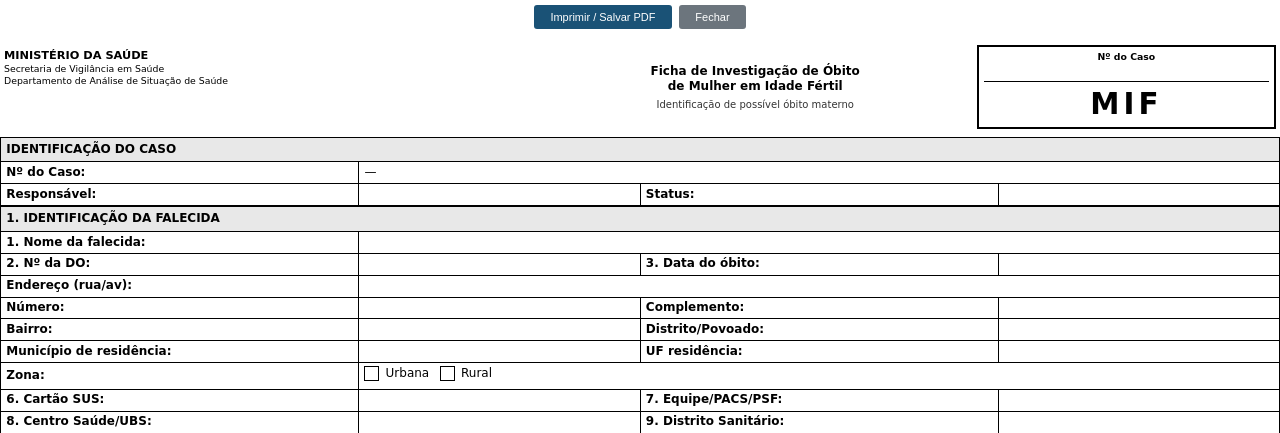
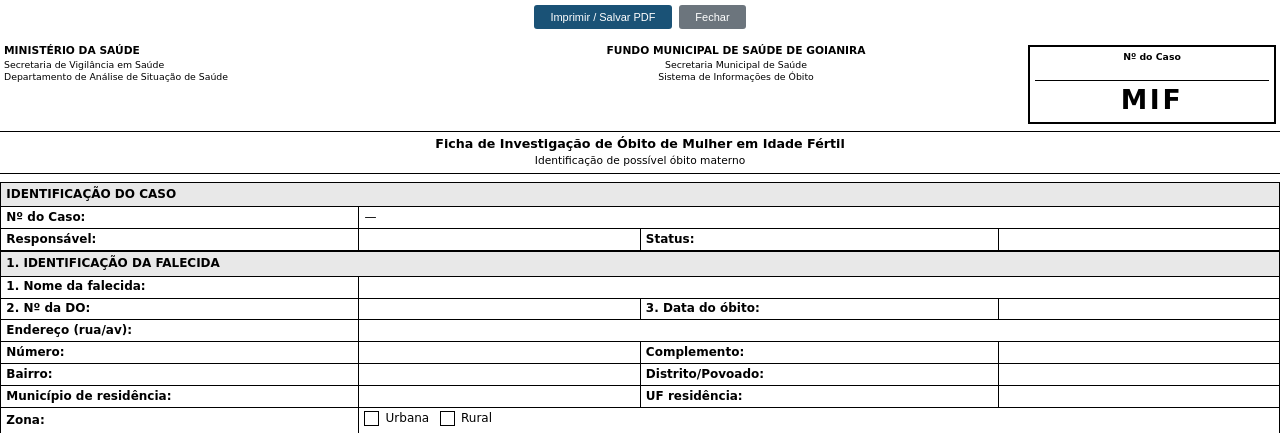
Before and after one commit to mmcerdan/svo, a Python web app: template templates/investigacoes/imprimir_mif.html in a window 1280 px wide. Shown: the top 433 px of the page. Run offline with Jinja, Linux system fonts and the light colour scheme; the template is opened without the code that fills it, so the values that code supplies are empty.

Commit message:
fix: MIF header logos + municipality restored
- Fix: _logo_data_uri path was app.root_path/static/ but static is at app.root_path/../static/
- Added os.path.join(app.root_path, '..', 'static', filename) to resolve correct path
- Header restructured into 2 rows as requested:
  Row 1: Logo MS+text (35%) | Logo Goianira+text (45%) | MIF badge box (20%)
  Row 2: Title centered spanning all columns
- Municipality text preserved: FUNDO MUNICIPAL DE SAÚDE DE GOIANIRA / Secretaria Municipal de Saúde
- All logos via base64 data URIs, no relative paths

```diff
--- a/app/utils/pdf.py
+++ b/app/utils/pdf.py
@@ -22,7 +22,8 @@ def _logo_data_uri(filename):
     if filename in _LOGO_CACHE:
         return _LOGO_CACHE[filename]
     app = current_app._get_current_object()
-    path = os.path.join(app.root_path, 'static', filename)
+    static_dir = os.path.join(app.root_path, '..', 'static')
+    path = os.path.join(static_dir, filename)
     if not os.path.isfile(path):
         _LOGO_CACHE[filename] = ''
         return ''
--- a/templates/investigacoes/imprimir_mif.html
+++ b/templates/investigacoes/imprimir_mif.html
@@ -21,47 +21,67 @@ body {
     background: #fff;
 }
 
-/* ============ CABEÇALHO ============ */
-.cabecalho { width: 100%; border-collapse: collapse; margin-bottom: 4pt; }
-.cabecalho td { border: none; padding: 2pt 3pt; vertical-align: top; }
-.cabecalho .bloco-esq { width: 42%; }
-.cabecalho .bloco-centro { width: 34%; text-align: center; vertical-align: middle; }
-.cabecalho .bloco-dir { width: 24%; }
+/* ============ CABEÇALHO (2 linhas, 3 blocos) ============ */
+.cabecalho { width: 100%; border-collapse: collapse; margin-bottom: 6pt; }
+.cabecalho td { padding: 2pt 3pt; vertical-align: middle; }
 
-.cabecalho .logo-img { height: 50px; width: auto; }
-.cabecalho .logo-img-small { height: 38px; width: auto; }
+/* Linha 1 */
+.cabecalho .c-esq { width: 35%; vertical-align: top; border: none; }
+.cabecalho .c-centro { width: 45%; vertical-align: top; text-align: center; border: none; }
+.cabecalho .c-dir { width: 20%; vertical-align: top; border: none; }
 
-.cabecalho .ms-text { font-size: 7pt; line-height: 1.25; color: #000; }
-.cabecalho .ms-text b { font-size: 8.5pt; display: block; margin-bottom: 1pt; }
-.cabecalho .ms-text span { display: block; }
+/* Logos */
+.cabecalho .logo-img { height: 55px; width: auto; display: block; }
+.cabecalho .logo-img-centro { height: 45px; width: auto; display: inline-block; margin-bottom: 2pt; }
 
-.cabecalho .centro-titulo { font-size: 9pt; font-weight: bold; color: #000; line-height: 1.3; margin-bottom: 3pt; }
-.cabecalho .centro-sub { font-size: 7.5pt; color: #333; line-height: 1.2; }
+/* Texto MS (esquerda) */
+.cabecalho .ms-texto { font-size: 7pt; line-height: 1.2; color: #000; }
+.cabecalho .ms-texto b { font-size: 8pt; display: block; margin-bottom: 1pt; }
+.cabecalho .ms-texto span { display: block; }
 
+/* Texto Município (centro) */
+.cabecalho .mun-texto { font-size: 7pt; line-height: 1.2; color: #000; }
+.cabecalho .mun-texto b { font-size: 8pt; display: block; margin-bottom: 1pt; }
+.cabecalho .mun-texto span { display: block; }
+
+/* Quadro MIF (direita) */
 .cabecalho .mif-box {
     border: 1.5pt solid #000;
     padding: 3pt 4pt;
     text-align: center;
     width: 100%;
 }
-.cabecalho .mif-box .num-caso-label {
+.cabecalho .mif-box .mif-label {
     font-size: 7pt;
     font-weight: bold;
     color: #000;
-    margin-bottom: 2pt;
 }
-.cabecalho .mif-box .num-caso-linha {
+.cabecalho .mif-box .mif-linha {
     border-bottom: 0.5pt solid #000;
-    height: 12pt;
+    height: 11pt;
     margin: 2pt 0;
-    width: 100%;
 }
 .cabecalho .mif-box .mif-sigla {
-    font-size: 22pt;
+    font-size: 20pt;
     font-weight: bold;
     color: #000;
-    letter-spacing: 3pt;
-    margin-top: 2pt;
+    letter-spacing: 2pt;
+}
+
+/* Linha 2 - Título */
+.cabecalho .titulo-row td {
+    border: none;
+    text-align: center;
+    padding: 3pt 0 0 0;
+}
+.cabecalho .titulo-doc {
+    font-size: 9.5pt;
+    font-weight: bold;
+    color: #000;
+    line-height: 1.3;
+    border-top: 1pt solid #000;
+    border-bottom: 1pt solid #000;
+    padding: 3pt 0;
 }
 
 /* ============ TABELA MESTRA DO FORMULÁRIO ============ */
@@ -175,39 +195,45 @@ body {
     <button onclick="window.close()" style="padding:6px 16px;font-size:11px;background:#6c757d;color:#fff;border:none;border-radius:3px;cursor:pointer;">Fechar</button>
 </div>
 
-<!-- ============ CABEÇALHO: 3 BLOCOS ============ -->
+<!-- ============ CABEÇALHO ============ -->
 <table class="cabecalho">
+<!-- LINHA 1: Logos + Instituições + MIF -->
 <tr>
-    <!-- BLOCO ESQUERDO: Logo MS + Textos -->
-    <td class="bloco-esq">
+    <!-- ESQUERDA: Logo MS + Texto MS -->
+    <td class="c-esq">
         {% if logo_ms %}<img src="{{ logo_ms }}" alt="MS" class="logo-img">{% endif %}
-        <div class="ms-text" style="margin-top:2pt;">
+        <div class="ms-texto">
             <b>MINISTÉRIO DA SAÚDE</b>
             <span>Secretaria de Vigilância em Saúde</span>
             <span>Departamento de Análise de Situação de Saúde</span>
         </div>
     </td>
 
-    <!-- BLOCO CENTRAL: Título + Logo Secretaria -->
-    <td class="bloco-centro">
-        <div class="centro-titulo">
-            Ficha de Investigação de Óbito<br>
-            de Mulher em Idade Fértil
+    <!-- CENTRO: Logo Goianira + Texto Município -->
+    <td class="c-centro">
+        {% if logo_pref %}<img src="{{ logo_pref }}" alt="Goianira" class="logo-img-centro">{% endif %}
+        <div class="mun-texto">
+            <b>FUNDO MUNICIPAL DE SAÚDE DE GOIANIRA</b>
+            <span>Secretaria Municipal de Saúde</span>
+            <span>Sistema de Informações de Óbito</span>
         </div>
-        <div class="centro-sub">Identificação de possível óbito materno</div>
-        {% if logo_pref %}
-        <div style="margin-top:4pt;">
-            <img src="{{ logo_pref }}" alt="Goianira" class="logo-img-small">
-        </div>
-        {% endif %}
     </td>
 
-    <!-- BLOCO DIREITO: Nº Caso + Sigla MIF -->
-    <td class="bloco-dir">
+    <!-- DIREITA: Quadro Nº Caso + MIF -->
+    <td class="c-dir">
         <div class="mif-box">
-            <div class="num-caso-label">Nº do Caso</div>
-            <div class="num-caso-linha"></div>
+            <div class="mif-label">Nº do Caso</div>
+            <div class="mif-linha"></div>
             <div class="mif-sigla">MIF</div>
+        </div>
+    </td>
+</tr>
+<!-- LINHA 2: Título do documento -->
+<tr class="titulo-row">
+    <td colspan="3">
+        <div class="titulo-doc">
+            Ficha de Investigação de Óbito de Mulher em Idade Fértil<br>
+            <span style="font-size:8pt;font-weight:normal;">Identificação de possível óbito materno</span>
         </div>
     </td>
 </tr>
```
